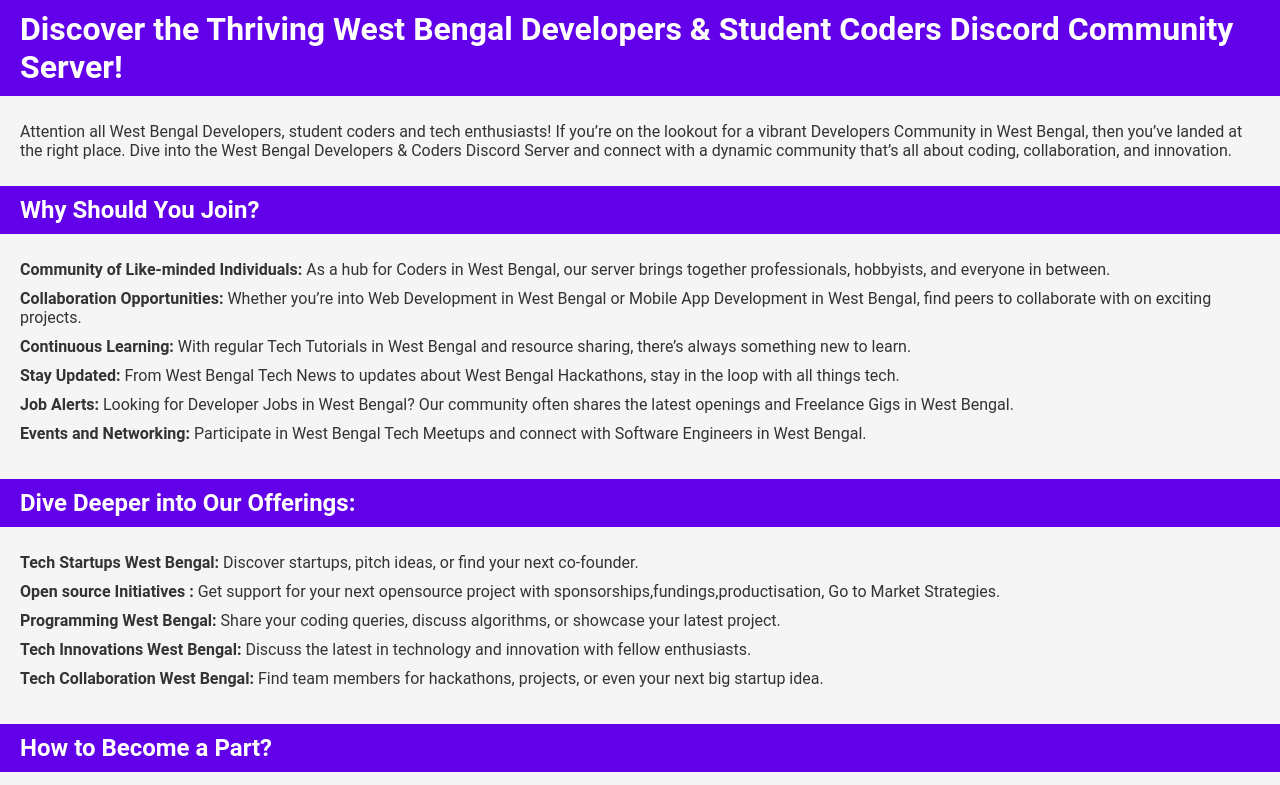
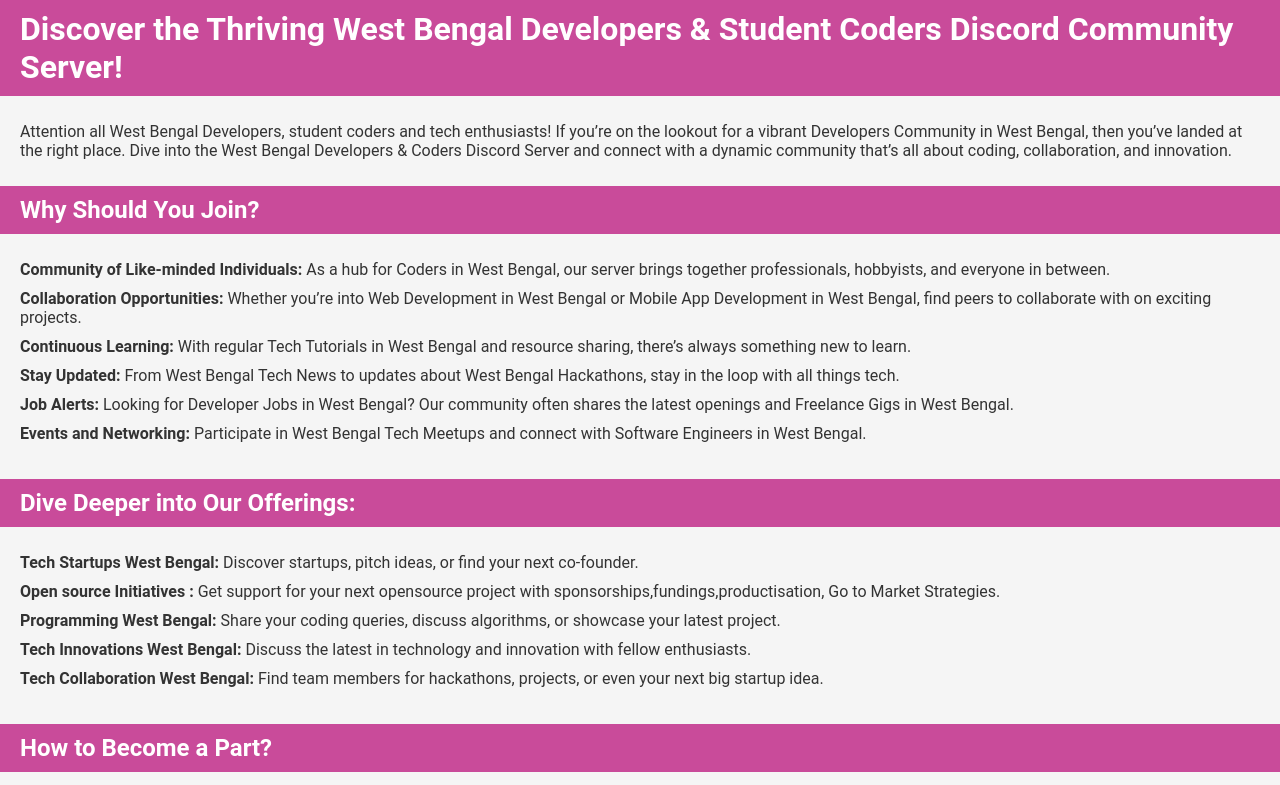
Before and after one commit to bongdevhq/bongdevhq.github.io, a plain HTML site: page index.html in a window 1280 px wide. Shown: the top 785 px of the page. Drawn offline with Linux system fonts and the light colour scheme.

Commit message:
Update index.html
Signed-off-by: bongdev <76897044+bongdev@users.noreply.github.com>

```diff
--- a/index.html
+++ b/index.html
@@ -12,7 +12,7 @@
             padding: 0;
         }
         h1, h2 {
-            background-color: #6200ea;
+            background-color: #c94b9a;
             color: #fff;
             padding: 10px 20px;
             margin: 0;
```
